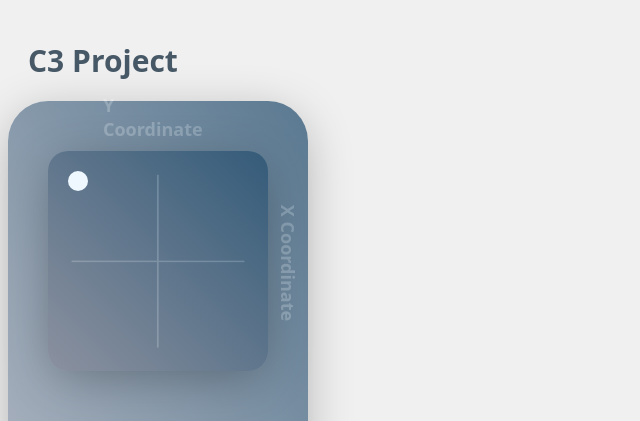
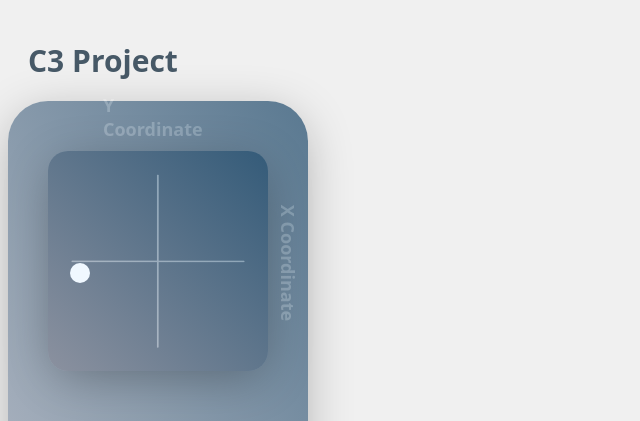
Before and after one commit to shmshmkch/C3-Project, a React (Vite) app: page / in a window 1280 px wide. Shown: the top 421 px of the page, without its empty margins (0-640 px from the left). Built offline with nearby package versions, Linux system fonts and the light colour scheme.

Commit message:
Make the pointer draggable

```diff
--- a/src/CoordinateInput.tsx
+++ b/src/CoordinateInput.tsx
@@ -1,19 +1,88 @@
-import { useState } from 'react';
+import { useState, useCallback, useEffect, useRef} from 'react';
 import './assets/CoordinateInput.css';
 import Message from './Message';
 import axisImg from "./assets/axis.png"
 
 function CoordinateInput() {
 
-    const [msg, setMsg] = useState("Input")
+    const trackingAreaRef = useRef<HTMLInputElement>(null)
+
+    const pointerSize = 20
+
+    const [isDragging, setIsDragging] = useState(false);
+    const [pointerPosition, setPointerPosition] = useState({ x: 10, y: 100 });
+
+    const handleMouseDown = (e: React.MouseEvent) => {
+        setIsDragging(true)
+        setPointerPosition(convertCoordinate(e.clientX, e.clientY))
+    };
+
+    const handleMouseMove = (e: React.MouseEvent | MouseEvent) => {
+        if (isDragging) {
+            setPointerPosition(convertCoordinate(e.clientX, e.clientY))
+        }
+        document.onselectstart = () => {
+            return false
+        }
+    }
+
+    const handleMouseUp = () => {
+        setIsDragging(false)
+    };
+
+    const handleMouseLeave = () => {
+        setIsDragging(false)
+    }
+
+    const convertCoordinate = (x: number,y: number) => {
+        if (trackingAreaRef.current) {
+            const rect = trackingAreaRef.current.getBoundingClientRect()
+
+            // Calculate coordinates relative to the tracking area
+            var calculatedX = x - rect.x
+            var calculatedY = y - rect.y
+
+            // Keep the pointer inside the tracking area
+            if (calculatedX < 0) {
+                calculatedX = 0
+            } else if (calculatedX > rect.width) {
+                calculatedX = rect.width
+            }
+
+            if (calculatedY < 0) {
+                calculatedY = 0
+            } else if (calculatedY > rect.height) {
+                calculatedY = rect.height
+            }
+
+
+            return {x: calculatedX, y: calculatedY}
+        } else {
+            return {x:0, y:0}
+        }
+    }
 
     return (
         <div id="coordinate_input">
-            <div id="coordinate_plane">
+            <div id="coordinate_plane_wrapper">
+                <div id="coordinate_plane" style={{ backgroundImage: `url(${axisImg})` }}></div>
+                <div id="tracking_area"
+                     onMouseDown={handleMouseDown}
+                     onMouseMove={handleMouseMove}
+                     onMouseUp={handleMouseUp}
+                     onMouseLeave={handleMouseLeave}
+                     ref={trackingAreaRef}>
+                    <div
+                        id="pointer"
+                        style={{
+                            transform: `translateX(${pointerPosition.x - pointerSize/2}px) translateY(${pointerPosition.y - pointerSize/2}px)`,
+                            height: `${pointerSize}px`,
+                            width: `${pointerSize}px`
+                        }}>
+                    </div>
+                </div>
                 <div id="y_axis_label" className="axis_label">Y Coordinate</div>
                 <div id="x_axis_label" className="axis_label">X Coordinate</div>
-                <div id="pointer"></div>
-                <img src={axisImg} id="axis_img"></img>
             </div>
         </div>
     );
--- a/src/assets/CoordinateInput.css
+++ b/src/assets/CoordinateInput.css
@@ -9,7 +9,7 @@
     position: relative;
 }
 
-#coordinate_input #coordinate_plane {
+#coordinate_plane_wrapper {
     width: calc(100% - 80px);
     aspect-ratio: 1;
     position: absolute;
@@ -42,17 +42,31 @@
     left: 50%;
     transform: translate(-50%, calc(-100% - 10px));
 }
+#coordinate_plane, #tracking_area {
+    height: 80%;
+    width: 80%;
+    position: absolute;
+    top:0;
+    left: 0;
+    right: 0;
+    bottom: 0;
+    margin: auto;
+    cursor: pointer;
+}
+
+#coordinate_plane {
+    background-size: cover;
+    mix-blend-mode: soft-light;
+}
 
 #pointer {
     position: absolute;
-    top: 20px;
-    left: 20px;
-    height: 20px;
-    width: 20px;
+    transform-origin: center;
     border-radius: 50%;
     background-color: aliceblue;
     z-index: 100;
     cursor: pointer;
+    mix-blend-mode: normal;
 }
 
 #axis_img {
```
